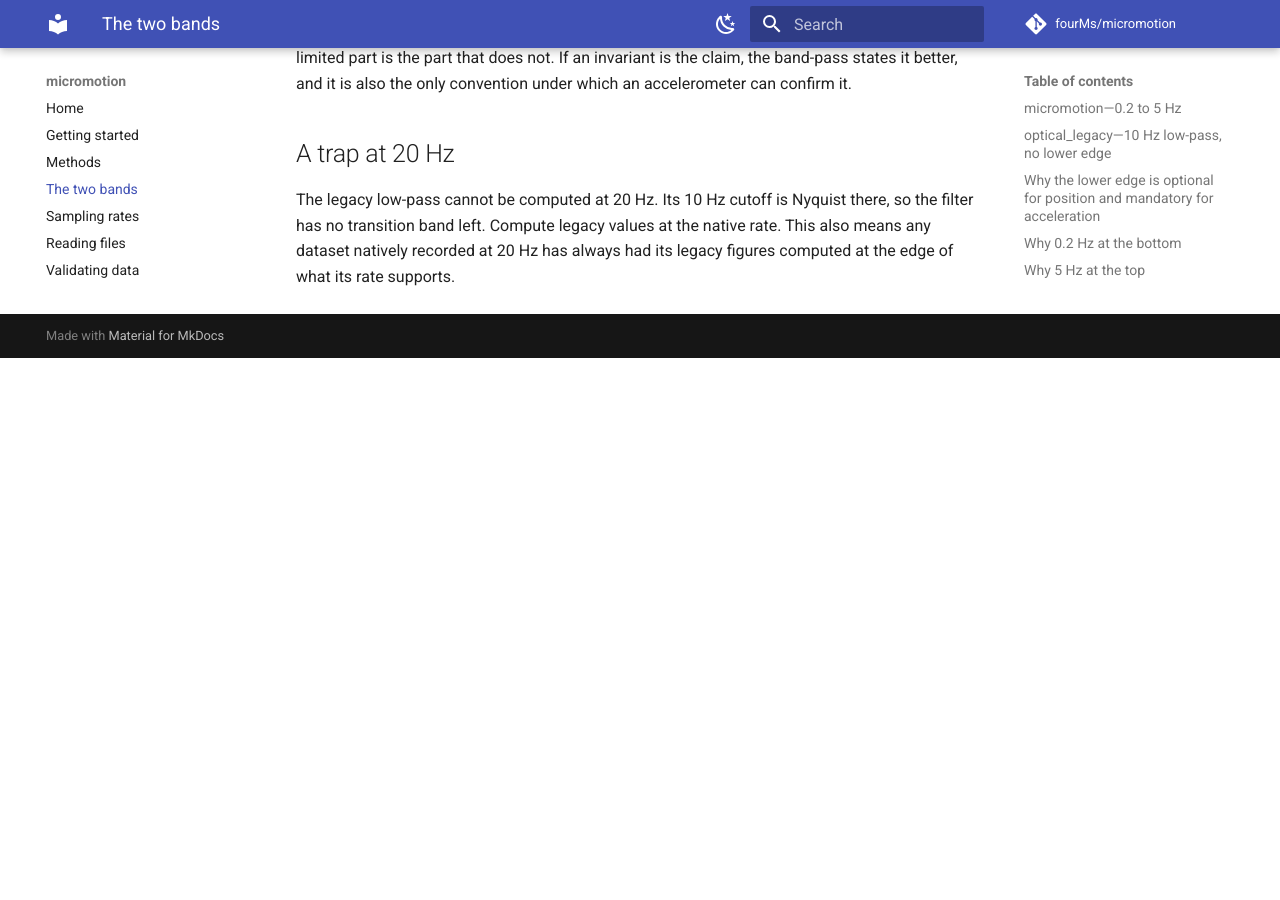
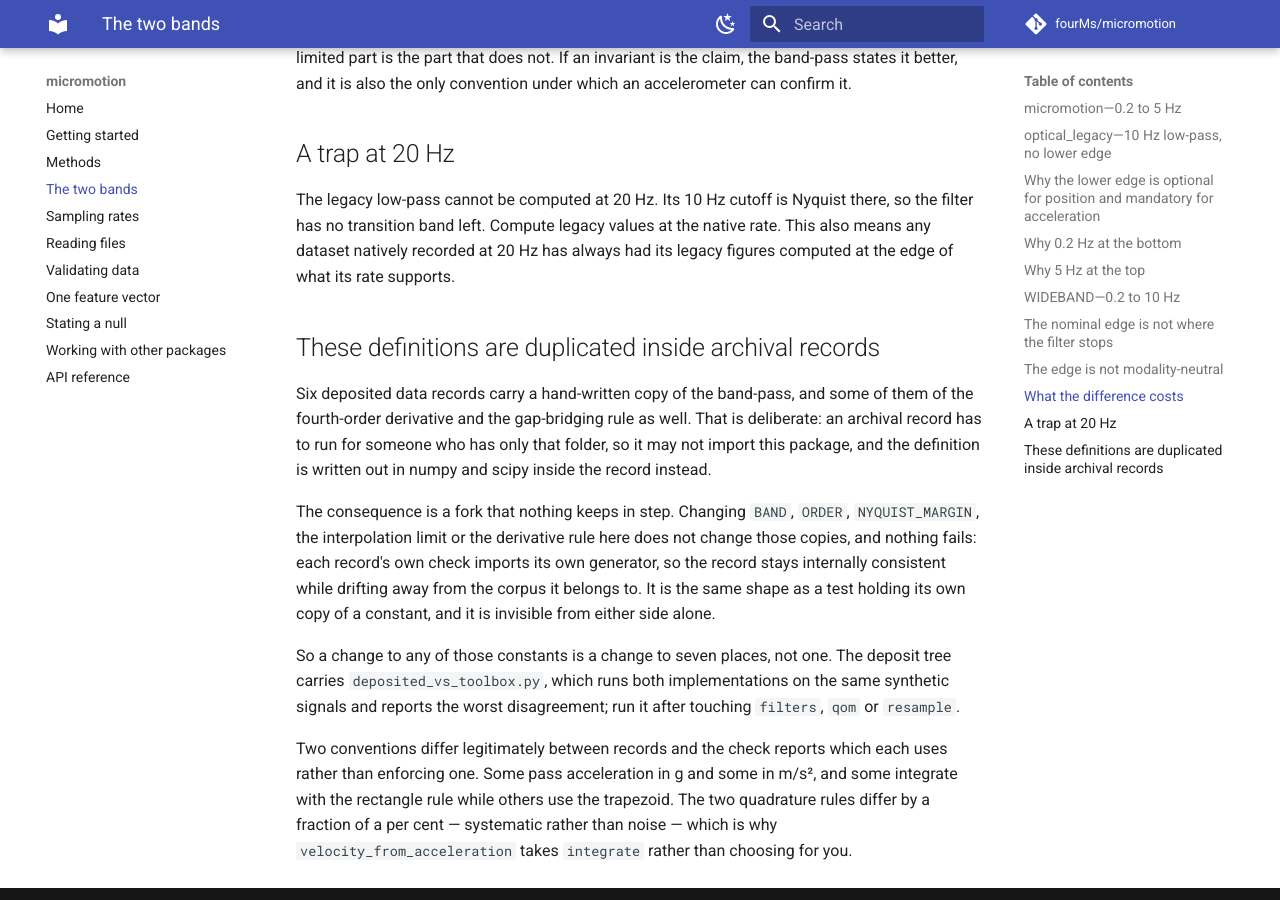
Before and after one commit to fourMs/micromotion, an MkDocs documentation site: the page built from docs/conventions.md, in a window 1280 px wide and 900 px high, scrolled down 6590 px. Built offline with MkDocs 1.6.1 and Material for MkDocs 9.7.7, drawn with Linux system fonts in a browser that asks for light colours; comment, search, counter and statistics services are not loaded; before the commit the page ends 6948 px from its top, so only the background shows below that.

Commit message:
0.15.1 — record that these definitions are copied into archival records
Six deposited data records carry a hand-written copy of the band-pass, and some
of them of the derivative and the gap-bridging rule too, because an archival
record has to run for someone who has only that folder and so may not import
this package. That is the right call and it makes a fork nothing keeps in step:
change BAND, ORDER, NYQUIST_MARGIN, the interpolation limit or the derivative
rule here and those copies go on computing the old definition, while each record
checks itself against its own generator and stays internally consistent.

A change to any of those constants is a change to seven places. docs/conventions
now says so and names the check that compares them.

Also states two conventions that differ legitimately between those records and
were written down nowhere: some pass acceleration in g and some in m/s^2, and
some integrate with the rectangle rule where others use the trapezoid.

CITATION.cff carried the 0.14.x release date against the 0.15.0 version number.
That file has now drifted twice; 0.12.4 was a release made to fix the same thing.

Documentation only. No code changed and no returned number moves.

Co-Authored-By: Claude Fable 5 <noreply@anthropic.com>
Claude-Session: https://claude.ai/code/session_01Qx7SWwc4XGYgXNNKrcNAgP

```diff
--- a/docs/conventions.md
+++ b/docs/conventions.md
@@ -238,3 +238,26 @@ The legacy low-pass cannot be computed at 20 Hz. Its 10 Hz cutoff is Nyquist the
 filter has no transition band left. Compute legacy values at the native rate. This also means
 any dataset natively recorded at 20 Hz has always had its legacy figures computed at the edge
 of what its rate supports.
+
+## These definitions are duplicated inside archival records
+
+Six deposited data records carry a hand-written copy of the band-pass, and some of them of the
+fourth-order derivative and the gap-bridging rule as well. That is deliberate: an archival record
+has to run for someone who has only that folder, so it may not import this package, and the
+definition is written out in numpy and scipy inside the record instead.
+
+The consequence is a fork that nothing keeps in step. Changing `BAND`, `ORDER`, `NYQUIST_MARGIN`,
+the interpolation limit or the derivative rule here does not change those copies, and nothing fails:
+each record's own check imports its own generator, so the record stays internally consistent while
+drifting away from the corpus it belongs to. It is the same shape as a test holding its own copy of
+a constant, and it is invisible from either side alone.
+
+So a change to any of those constants is a change to seven places, not one. The deposit tree carries
+`deposited_vs_toolbox.py`, which runs both implementations on the same synthetic signals and reports
+the worst disagreement; run it after touching `filters`, `qom` or `resample`.
+
+Two conventions differ legitimately between records and the check reports which each uses rather
+than enforcing one. Some pass acceleration in g and some in m/s², and some integrate with the
+rectangle rule while others use the trapezoid. The two quadrature rules differ by a fraction of a
+per cent — systematic rather than noise — which is why `velocity_from_acceleration` takes
+`integrate` rather than choosing for you.
--- a/pyproject.toml
+++ b/pyproject.toml
@@ -4,7 +4,7 @@ build-backend = "hatchling.build"
 
 [project]
 name = "micromotion"
-version = "0.15.0"
+version = "0.15.1"
 description = "Micromotion analysis of motion time series: mocap, IMU and force plate"
 readme = "README.md"
 requires-python = ">=3.10"
--- a/src/micromotion/__init__.py
+++ b/src/micromotion/__init__.py
@@ -119,7 +119,7 @@ from .spectral import (
     spectral_peak,
 )
 
-__version__ = "0.15.0"
+__version__ = "0.15.1"
 
 __all__ = [
     "sliding_null",
```
Also changed, not shown: CHANGELOG.md (+38 -0 lines), 1 other file.
